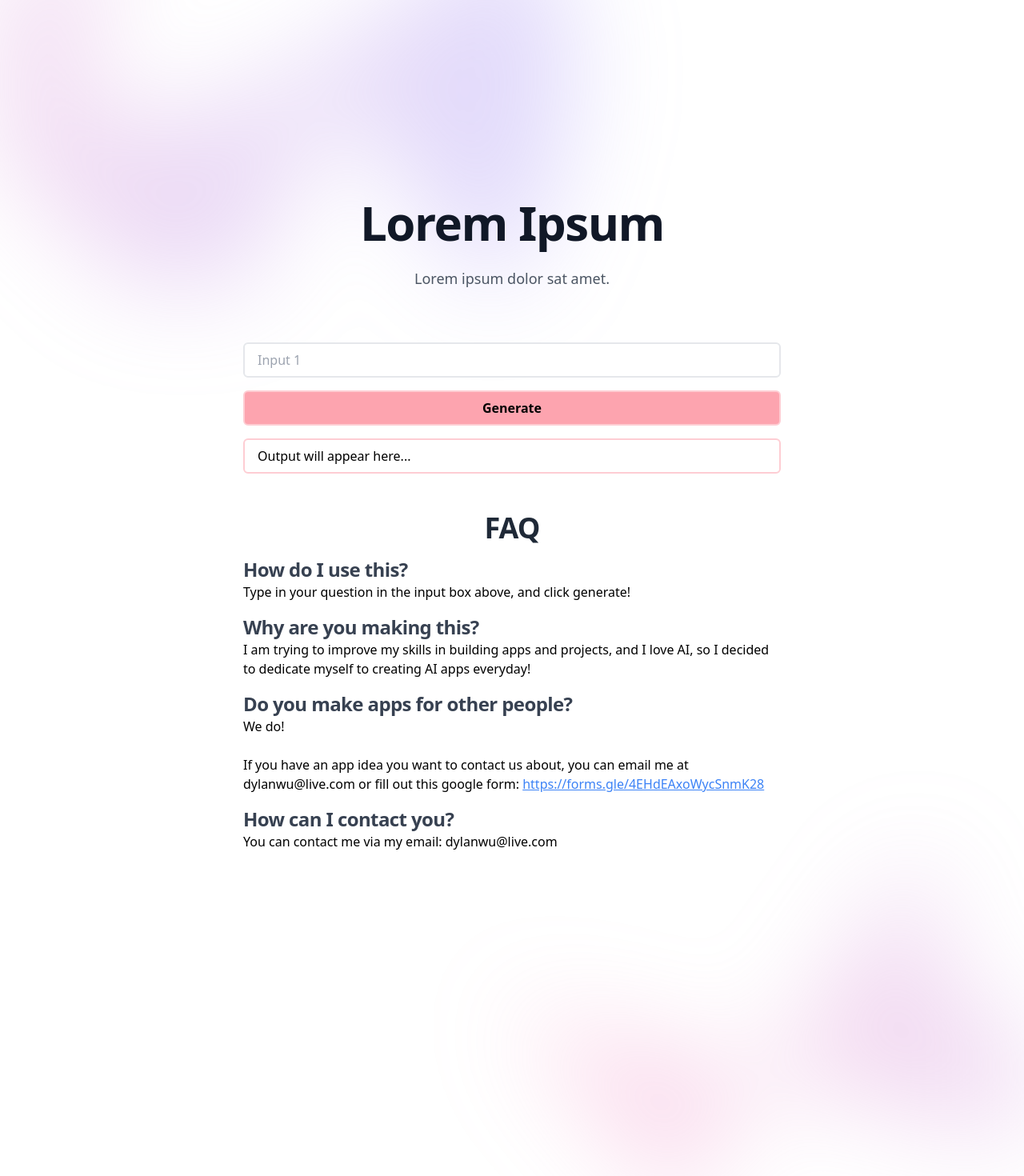
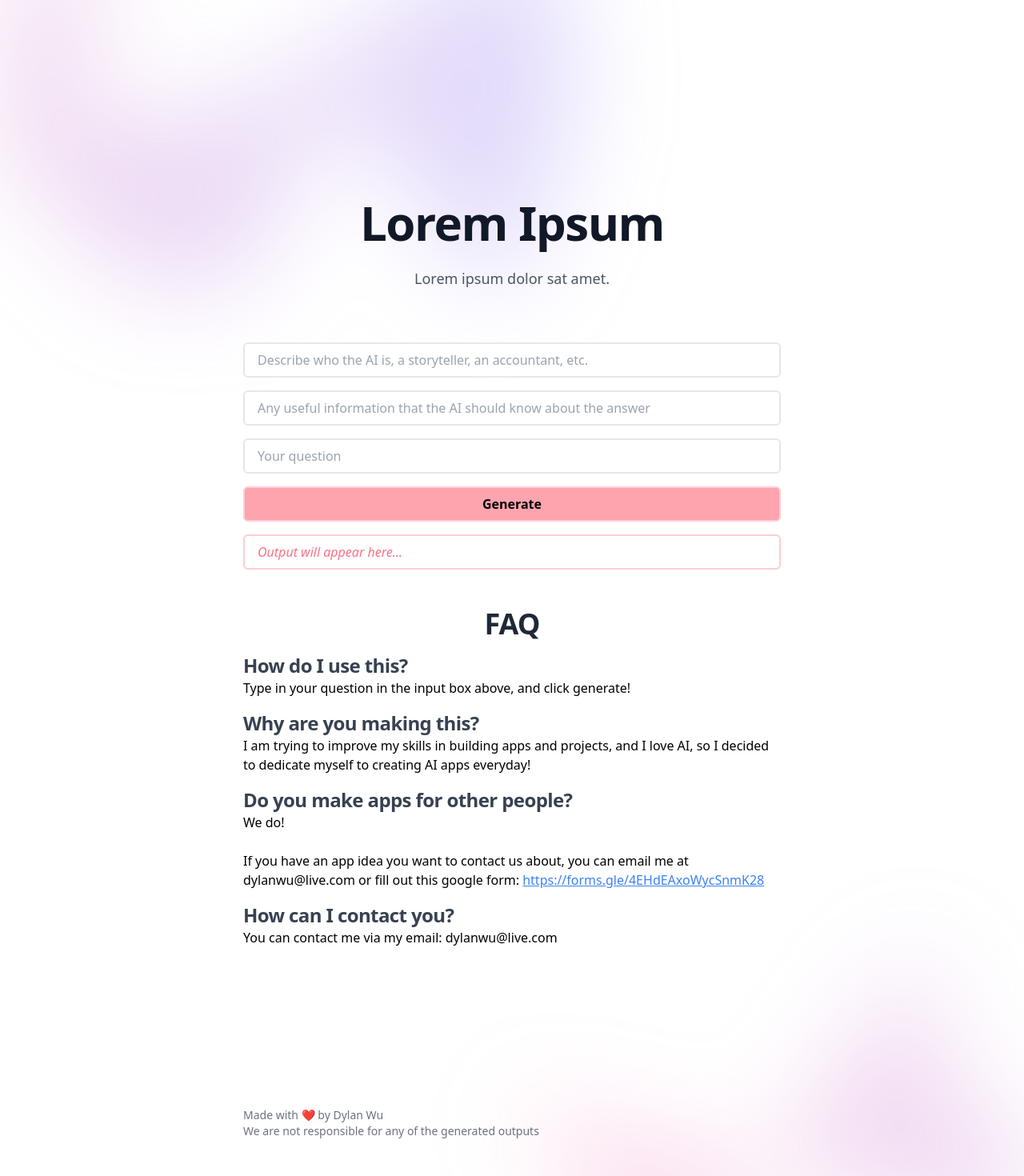
Before and after one commit to dylan-wu/ai-project-template, a Next.js app: page / in a window 1280 px wide. Shown: the top 1470 px of the page at 80% size. Built offline with nearby package versions, Linux system fonts and the light colour scheme.

Commit message:
Update chatgpt

```diff
--- a/package.json
+++ b/package.json
@@ -18,7 +18,7 @@
     "eslint": "8.33.0",
     "eslint-config-next": "13.1.6",
     "next": "13.1.6",
-    "openai": "^3.1.0",
+    "openai": "^3.2.0",
     "react": "18.2.0",
     "react-dom": "18.2.0",
     "typescript": "4.9.5"
--- /dev/null
+++ b/pages/api/chatgpt.ts
@@ -0,0 +1,27 @@
+import type { NextApiRequest, NextApiResponse } from 'next';
+import { Configuration, OpenAIApi } from 'openai';
+
+const configuration = new Configuration({
+  apiKey: process.env.OPENAI_API_KEY,
+});
+const openai = new OpenAIApi(configuration);
+
+export default async function handler(
+  req: NextApiRequest,
+  res: NextApiResponse
+) {
+  const system = req.body.system
+  const assistant = req.body.assistant
+  const user = req.body.user
+
+  const response = await openai.createChatCompletion({
+    model: "gpt-3.5-turbo",
+    messages: [
+      {role: "system", content: `${system}`},
+      {role: "assistant", content: `${assistant}`},
+      {role: "user", content: `${user}`},
+    ]
+  });
+  console.log(response.data.choices[0].message.content)
+  res.status(200).json({result: response.data.choices[0].message})
+}
--- a/pages/index.tsx
+++ b/pages/index.tsx
@@ -1,17 +1,35 @@
 import { useState } from 'react'
 
 export default function Home() {
-  const [input1, setInput1] = useState("")
+  const [system, setSystem] = useState("")
+  const [assistant, setAssistant] = useState("")
+  const [user, setUser] = useState("")
   const [pressed, setPressed] = useState(false)
-  const [data, setData] = useState({outputs: [""]})
+  const [data, setData] = useState({result: {role: "", content: ""}})
+  // async function onSubmit() {
+  //   setPressed(true)
+  //   const response = await fetch(`api/multi`, {
+  //     method: "POST",
+  //     headers: {
+  //       'Content-Type': 'application/json'
+  //     },
+  //     body: `{"input1":"${input1.replace('"', '').replace('\\','')}"}`
+
+  //   })
+  //   setData(await response.json())
+  //   console.log(data)
+  //   setPressed(false)
+
+  //   return data
+  // }
   async function onSubmit() {
     setPressed(true)
-    const response = await fetch(`api/multi`, {
+    const response = await fetch(`api/gpt3`, {
       method: "POST",
       headers: {
         'Content-Type': 'application/json'
       },
-      body: `{"input1":"${input1.replace('"', '').replace('\\','')}"}`
+      body: `{"system":"${system}", "assistant":"${assistant}", "user":"${user}"}`
 
     })
     setData(await response.json())
@@ -32,12 +50,14 @@ export default function Home() {
           </p>
         </div>
         <div className="flex flex-col gap-4 mb-4">
-          <input className="border-2 border-grey-300 px-4 py-2 rounded-md" value={input1} onChange={e => setInput1(e.target.value)} placeholder="Input 1"/>
+          <input className="border-2 border-grey-300 px-4 py-2 rounded-md" value={system} onChange={e => setSystem(e.target.value)} placeholder="Describe who the AI is, a storyteller, an accountant, etc."/>
+          <input className="border-2 border-grey-300 px-4 py-2 rounded-md" value={assistant} onChange={e => setAssistant(e.target.value)} placeholder="Any useful information that the AI should know about the answer"/>
+          <input className="border-2 border-grey-300 px-4 py-2 rounded-md" value={user} onChange={e => setUser(e.target.value)} placeholder="Your question"/>
           <button className="border-2 border-rose-200 px-4 py-2 rounded-md text-black font-semibold bg-rose-300" onClick={onSubmit}>{`${pressed ? "Generating response..." : "Generate"}`}</button>
         </div>
         <div className="border-2 border-rose-200 px-4 py-2 rounded-md h-full mb-12">
-          <p className={`${data.outputs ? "text-black" : "text-rose-400 italic"}`}>
-            {data.outputs[0] ? data.outputs[0] : "Output will appear here..."}
+          <p className={`${data.result.content ? "text-black" : "text-rose-400 italic"}`}>
+            {data.result.content ? data.result.content : "Output will appear here..."}
           </p>
         </div>
         <div className="flex flex-col gap-4 mb-4">
@@ -61,6 +81,10 @@ export default function Home() {
             <p>You can contact me via my email: dylanwu@live.com</p>
           </div>
         </div>
+        <div className="absolute bottom-0">
+          <p className="text-gray-500 text-sm">Made with ❤️ by Dylan Wu</p>
+          <p className="text-gray-500 text-sm">We are not responsible for any of the generated outputs</p>
+        </div>
       </div>
     </>
   )
```
Also changed, not shown: 2 other files (tests, documents, lock files or other folders).
